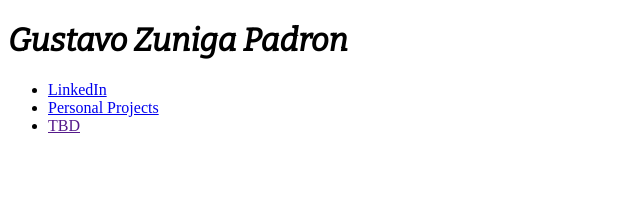
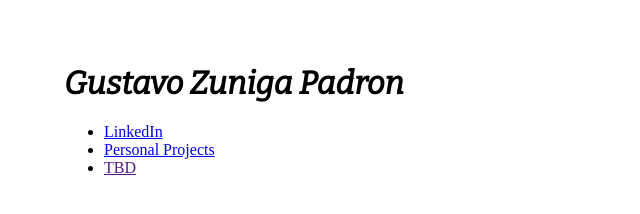
Before and after one commit to gzunigapadron/gzuniga.github.io, a plain HTML site: page index.html in a window 1280 px wide. Shown: the whole page, without its empty margins (0-640 px from the left). Drawn offline with nearby package versions, Linux system fonts and the light colour scheme.

Commit message:
adding body margin

```diff
--- a/stylesheets/main.css
+++ b/stylesheets/main.css
@@ -1,3 +1,7 @@
 h1 {
     font-family: 'Bitter', sans-serif;
 }
+
+body {
+    margin: 5%;
+}
```
